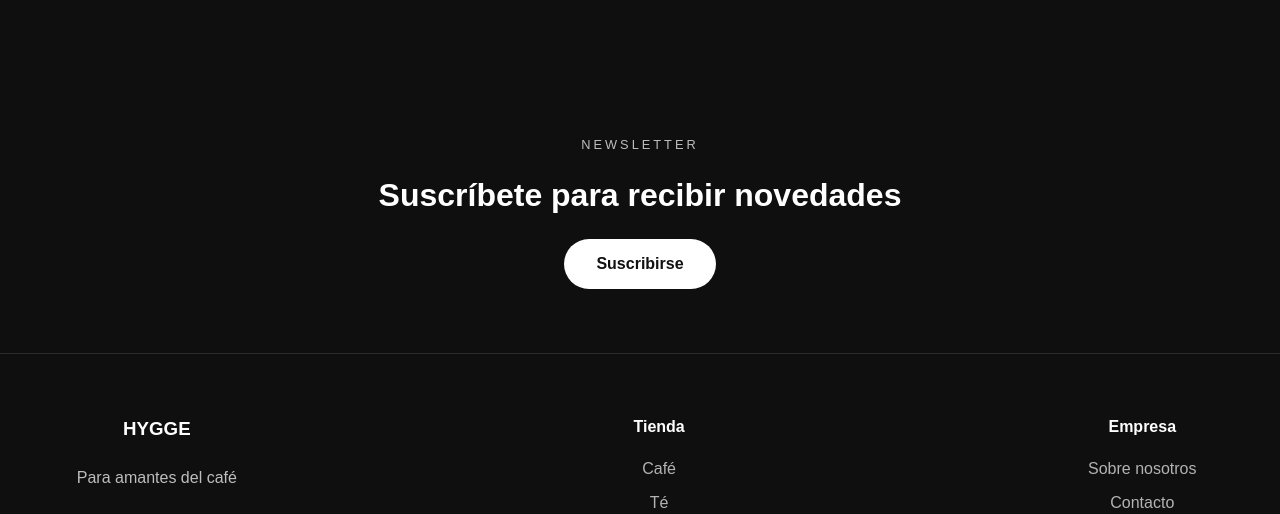
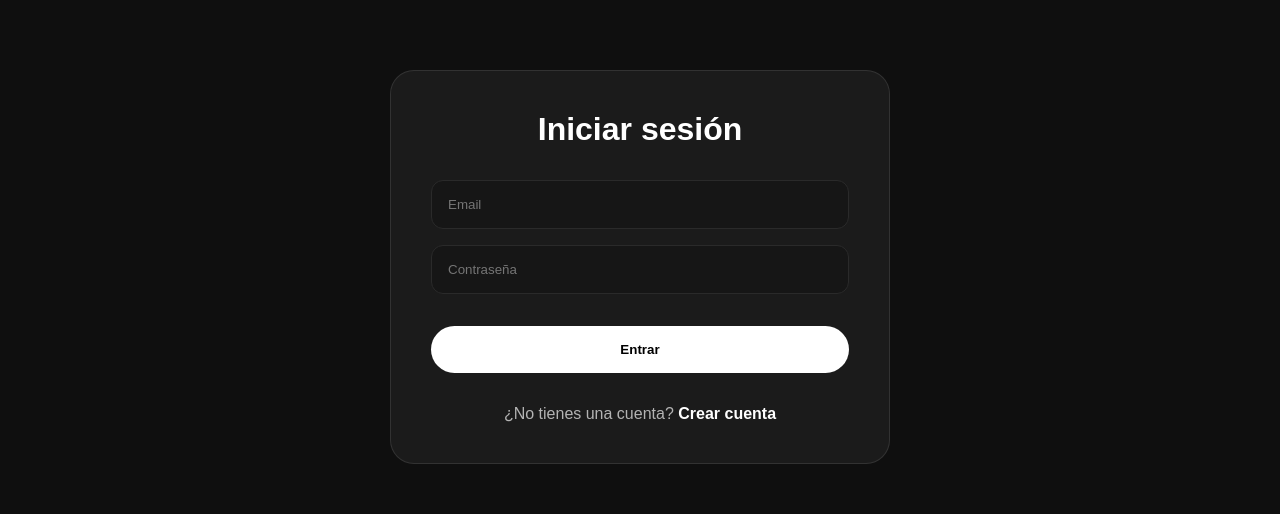
Before and after one commit to Albema1990/frontend-proyecto-mobiliario-alvaro-benitez, a React (Vite) app: page /login in a window 1280 px wide. Shown: the part 172-686 px from the top of the page. Built offline with nearby package versions, Linux system fonts and the light colour scheme; no server answers.

Commit message:
login y register

```diff
--- a/src/App.jsx
+++ b/src/App.jsx
@@ -1,5 +1,7 @@
 import { RouterProvider } from 'react-router-dom';
 import { router } from './routes/router';
+
+
 
 function App() {
 
--- a/src/components/Topbar.jsx
+++ b/src/components/Topbar.jsx
@@ -1,3 +1,5 @@
+import { Link } from "react-router-dom";
+
 function Topbar() {
 
   return (
@@ -5,11 +7,11 @@ function Topbar() {
 
       <div className="topbar-content container">
 
-        <a href="#">Ayuda</a>
+        <Link to="/help">Ayuda</Link>
 
-        <a href="#">Únete a nosotros</a>
+        <Link to="/register">Únete a nosotros</Link>
 
-        <a href="#">Iniciar sesión</a>
+        <Link to="/login">Iniciar sesión</Link>
 
       </div>
 
--- a/src/index.css
+++ b/src/index.css
@@ -1113,6 +1113,72 @@ body {
 }
 
 /* =========================
+   AUTH
+========================= */
+
+.auth-page {
+  min-height: 80vh;
+  display: flex;
+  align-items: center;
+  justify-content: center;
+  padding: 4rem 1rem;
+}
+
+.auth-container {
+  width: 100%;
+  max-width: 500px;
+  background-color: rgba(255,255,255,0.05);
+  border: 1px solid rgba(255,255,255,0.1);
+  border-radius: 24px;
+  padding: 2.5rem;
+}
+
+.auth-container h1 {
+  text-align: center;
+  margin-bottom: 2rem;
+}
+
+.auth-form {
+  display: flex;
+  flex-direction: column;
+  gap: 1rem;
+}
+
+.auth-form input {
+  padding: 1rem;
+  border-radius: 12px;
+  border: 1px solid var(--border);
+  background-color: var(--surface);
+  color: white;
+}
+
+.auth-form button {
+  margin-top: 1rem;
+  padding: 1rem;
+  border: none;
+  border-radius: 999px;
+  background-color: white;
+  color: black;
+  font-weight: 600;
+  cursor: pointer;
+}
+
+.auth-link {
+  margin-top: 1rem;
+  text-align: center;
+  color: var(--paragraph);
+}
+
+.auth-link a {
+  color: white;
+  font-weight: 600;
+}
+
+.auth-link a:hover {
+  opacity: 0.8;
+}
+
+/* =========================
    MEDIA QUERIES
 
 ========================= */
--- /dev/null
+++ b/src/pages/LoginPage.jsx
@@ -0,0 +1,69 @@
+import { useState } from "react";
+import { loginUser } from "../services/authService";
+import { useNavigate, Link } from "react-router-dom";
+
+function LoginPage() {
+  const navigate = useNavigate();
+
+  const [form, setForm] = useState({
+    email: "",
+    password: "",
+  });
+
+  const handleChange = (e) => {
+    setForm({
+      ...form,
+      [e.target.name]: e.target.value,
+    });
+  };
+
+  const handleSubmit = async (e) => {
+    e.preventDefault();
+
+    try {
+      const data = await loginUser(form);
+
+      localStorage.setItem("token", data.token);
+
+      localStorage.setItem("user", JSON.stringify(data.user));
+
+      navigate("/");
+    } catch (error) {
+      alert(error.message);
+    }
+  };
+
+  return (
+    <main className="auth-page">
+      <div className="auth-container">
+        <h1>Iniciar sesión</h1>
+
+        <form className="auth-form" onSubmit={handleSubmit}>
+          <input
+            type="email"
+            name="email"
+            placeholder="Email"
+            value={form.email}
+            onChange={handleChange}
+          />
+
+          <input
+            type="password"
+            name="password"
+            placeholder="Contraseña"
+            value={form.password}
+            onChange={handleChange}
+          />
+
+          <button type="submit">Entrar</button>
+
+          <p className="auth-link">
+            ¿No tienes una cuenta? <Link to="/register">Crear cuenta</Link>
+          </p>
+        </form>
+      </div>
+    </main>
+  );
+}
+
+export default LoginPage;
--- /dev/null
+++ b/src/pages/RegisterPage.jsx
@@ -0,0 +1,76 @@
+import { useState } from "react";
+import { registerUser } from "../services/authService";
+import { useNavigate, Link } from "react-router-dom";
+
+function RegisterPage() {
+  const navigate = useNavigate();
+
+  const [form, setForm] = useState({
+    name: "",
+    email: "",
+    password: "",
+  });
+
+  const handleChange = (e) => {
+    setForm({
+      ...form,
+      [e.target.name]: e.target.value,
+    });
+  };
+
+  const handleSubmit = async (e) => {
+    e.preventDefault();
+
+    try {
+      await registerUser(form);
+
+      alert("Usuario creado");
+
+      navigate("/login");
+    } catch (error) {
+      alert(error.message);
+    }
+  };
+
+  return (
+    <main className="auth-page">
+      <div className="auth-container">
+        <h1>Crear cuenta</h1>
+
+        <form className="auth-form" onSubmit={handleSubmit}>
+          <input
+            type="text"
+            name="name"
+            placeholder="Nombre"
+            value={form.name}
+            onChange={handleChange}
+          />
+
+          <input
+            type="email"
+            name="email"
+            placeholder="Email"
+            value={form.email}
+            onChange={handleChange}
+          />
+
+          <input
+            type="password"
+            name="password"
+            placeholder="Contraseña"
+            value={form.password}
+            onChange={handleChange}
+          />
+
+          <button type="submit">Registrarse</button>
+
+          <p className="auth-link">
+            ¿Ya tienes una cuenta? <Link to="/login">Iniciar sesión</Link>
+          </p>
+        </form>
+      </div>
+    </main>
+  );
+}
+
+export default RegisterPage;
--- a/src/routes/router.jsx
+++ b/src/routes/router.jsx
@@ -9,7 +9,8 @@ import NotFoundPage from "../pages/NotFoundPage";
 import AdminLayout from "../layouts/AdminLayout";
 import AdminProductsPage from "../pages/admin/AdminProductsPage";
 
-
+import LoginPage from "../pages/LoginPage";
+import RegisterPage from "../pages/RegisterPage";
 
 export const router = createBrowserRouter([
   {
@@ -18,29 +19,29 @@ export const router = createBrowserRouter([
     children: [
       {
         index: true,
-                element: <Home />
+        element: <Home />,
       },
 
       {
         path: "/shop",
-                element: <Shop />
+        element: <Shop />,
       },
 
       {
         path: "/shop/:category",
-                element: <Shop />
+        element: <Shop />,
       },
 
       {
         path: "/product/:id",
-                element: <ProductDetail />
+        element: <ProductDetail />,
       },
 
       {
         path: "*",
-                element: <NotFoundPage />
-            }
-        ]
+        element: <NotFoundPage />,
+      },
+    ],
   },
   {
     path: "/admin",
@@ -52,4 +53,45 @@ export const router = createBrowserRouter([
       },
     ],
   },
+
+  {
+    path: "/",
+    element: <MainLayout />,
+    children: [
+      {
+        index: true,
+        element: <Home />,
+      },
+
+      {
+        path: "/shop",
+        element: <Shop />,
+      },
+
+      {
+        path: "/shop/:category",
+        element: <Shop />,
+      },
+
+      {
+        path: "/product/:id",
+        element: <ProductDetail />,
+      },
+
+      {
+        path: "/login",
+        element: <LoginPage />,
+      },
+
+      {
+        path: "/register",
+        element: <RegisterPage />,
+      },
+
+      {
+        path: "*",
+        element: <NotFoundPage />,
+      },
+    ],
+  },
 ]);
--- /dev/null
+++ b/src/services/authService.js
@@ -0,0 +1,37 @@
+const API_URL = "http://localhost:3000/api/auth";
+
+export const registerUser = async (userData) => {
+  const response = await fetch(`${API_URL}/register`, {
+    method: "POST",
+    headers: {
+      "Content-Type": "application/json",
+    },
+    body: JSON.stringify(userData),
+  });
+
+  const data = await response.json();
+
+  if (!response.ok) {
+    throw new Error(data.message);
+  }
+
+  return data;
+};
+
+export const loginUser = async (userData) => {
+  const response = await fetch(`${API_URL}/login`, {
+    method: "POST",
+    headers: {
+      "Content-Type": "application/json",
+    },
+    body: JSON.stringify(userData),
+  });
+
+  const data = await response.json();
+
+  if (!response.ok) {
+    throw new Error(data.message);
+  }
+
+  return data;
+};
```
Lines whose indentation alone changed are shown as unchanged.
